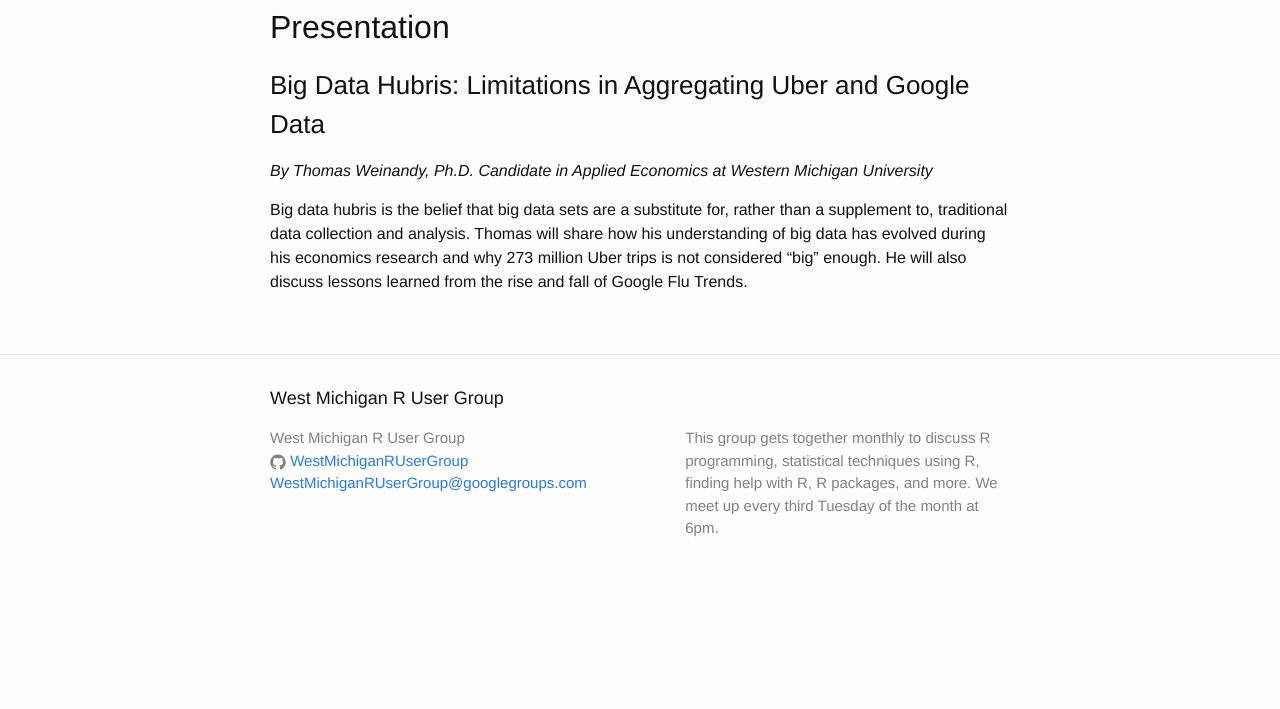
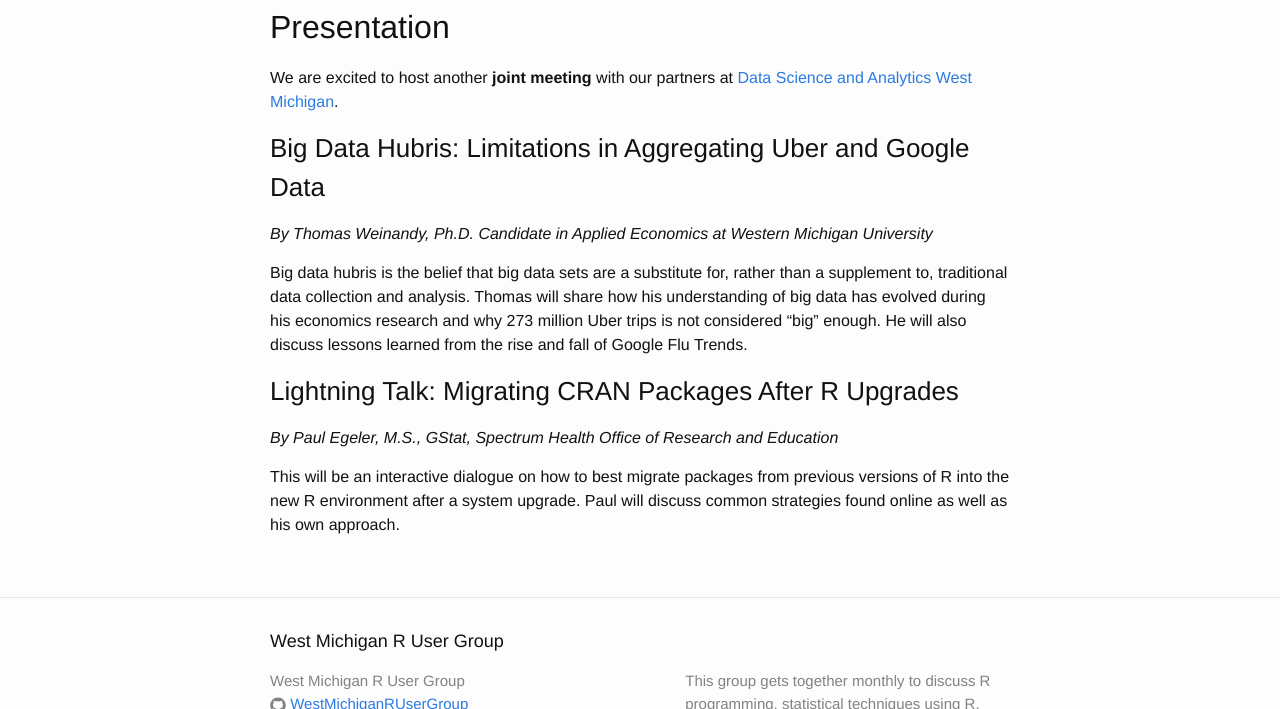
Before and after one commit to WestMichiganRUserGroup/WestMichiganRUserGroup.github.io, a Jekyll site: the page built from _posts/2020-03-02-meeting-announcement-2020-03.md, in a window 1280 px wide and 900 px high, scrolled down 695 px, cut to the strip 191-900 px from the top of the window. Built offline with Jekyll 4.4.1, drawn with Linux system fonts in a browser that asks for light colours; before the commit the page ends 1486 px from its top, so only the background shows below that; some of the changed text lies outside the part shown.

Commit message:
Updating March 2020 announcement

```diff
--- a/_posts/2020-03-04-meeting-announcement-2020-03.md
+++ b/_posts/2020-03-02-meeting-announcement-2020-03.md
@@ -17,8 +17,19 @@
 
 ## Presentation
 
+We are excited to host another **joint meeting** with our partners at
+[Data Science and Analytics West Michigan](https://www.meetup.com/Data-Science-and-Analytics-West-Michigan/events/269166865/).
+
 ### Big Data Hubris: Limitations in Aggregating Uber and Google Data
 
 _By Thomas Weinandy, Ph.D. Candidate in Applied Economics at Western Michigan University_
 
 Big data hubris is the belief that big data sets are a substitute for, rather than a supplement to, traditional data collection and analysis. Thomas will share how his understanding of big data has evolved during his economics research and why 273 million Uber trips is not considered “big” enough. He will also discuss lessons learned from the rise and fall of Google Flu Trends.
+
+### Lightning Talk: Migrating CRAN Packages After R Upgrades
+
+_By Paul Egeler, M.S., GStat, Spectrum Health Office of Research and Education_
+
+This will be an interactive dialogue on how to best migrate packages from
+previous versions of R into the new R environment after a system upgrade. Paul
+will discuss common strategies found online as well as his own approach.
```
Also changed, not shown: other parts of _posts/2020-03-02-meeting-announcement-2020-03.md (+1 -1 lines).
